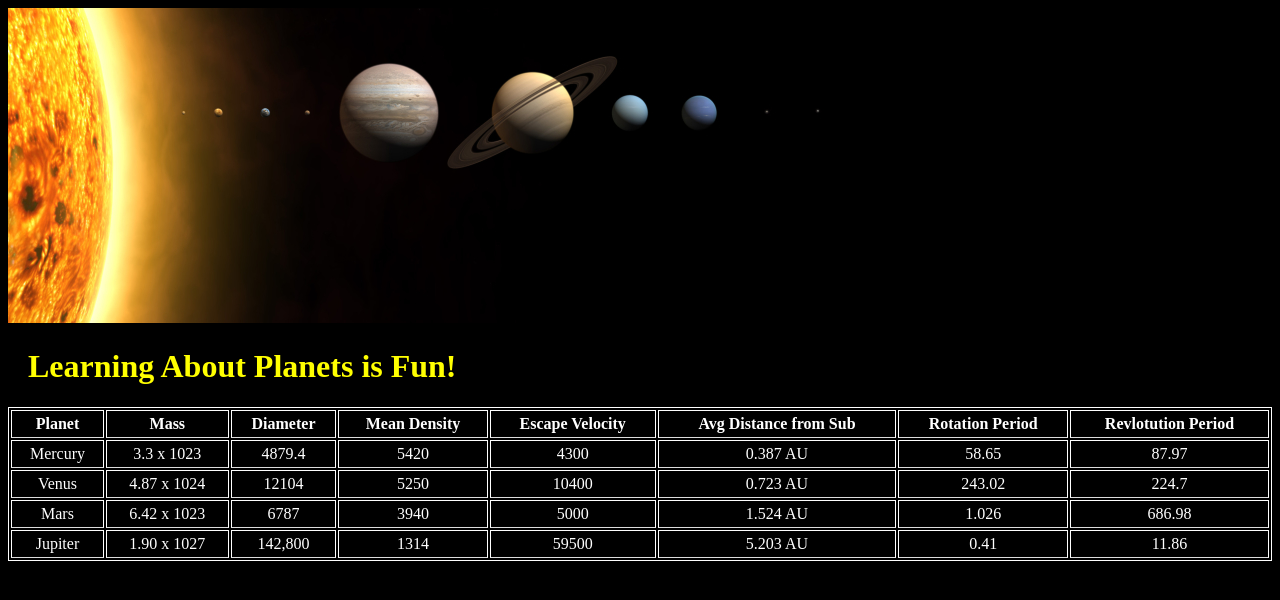
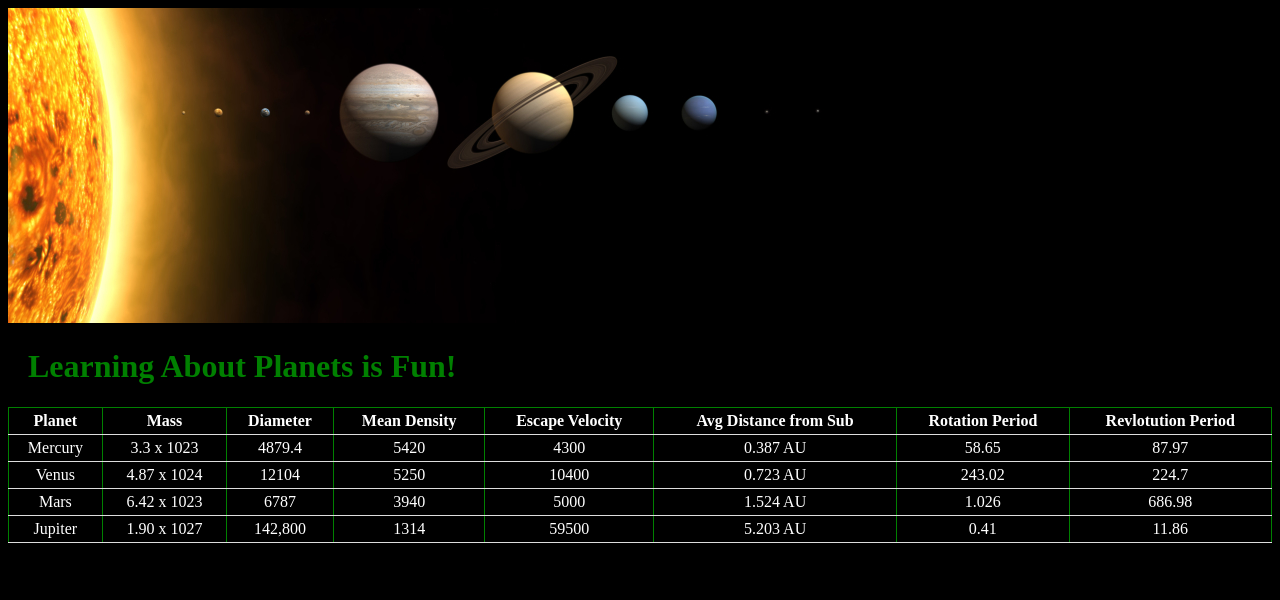
Before and after one commit to djrybski/lab5, a plain HTML site: page index.html in a window 1280 px wide. Drawn offline with Linux system fonts and the light colour scheme.

Commit message:
Update mystyle.css

```diff
--- a/mystyle.css
+++ b/mystyle.css
@@ -1,16 +1,19 @@
 body
 {
     background-color: black;
-
 }
 h1
 {
-    color: yellow;
+    color: green;
     margin-left: 20px;
+}
+table
+{
+    border-collapse: collapse;
 }
 table,th,td
 {
-   border: 1px solid white;
+   border: 1px solid green;
 }
 
 th, td
@@ -23,3 +26,7 @@ th, td
 
    border-bottom: 1px solid #ddd;
 }
+
+table {
+    border-collapse: collapse;
+}
```
